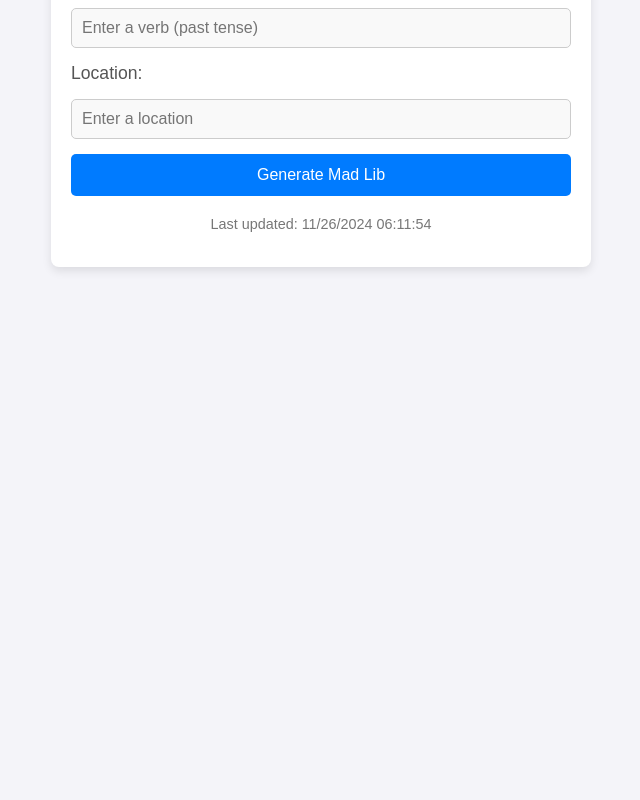
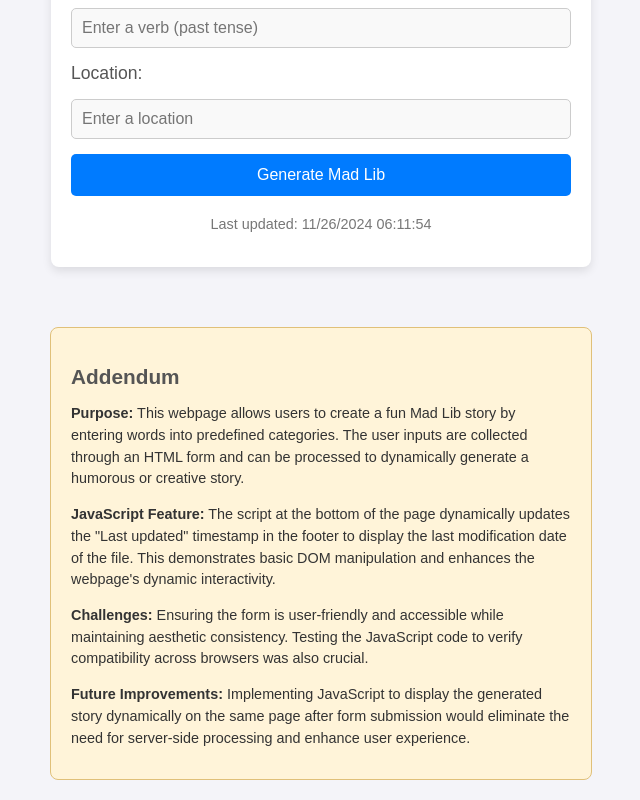
Before and after one commit to PELLURUMANASA/madlib, a website: page public/lab-7/index.html in a window 1280 px wide. Shown: the part 459-1259 px from the top of the page, without its empty margins (319-959 px from the left). Before the commit the page ends 800 px from the top, so only its background shows below. Drawn offline with Linux system fonts and the light colour scheme.

Commit message:
Update index.html

```diff
--- a/public/lab-7/index.html
+++ b/public/lab-7/index.html
@@ -76,6 +76,27 @@
       font-size: 0.9rem;
       color: #777;
     }
+
+    .addendum {
+      max-width: 500px;
+      margin: 20px auto;
+      padding: 20px;
+      background: #fff4d9;
+      border-radius: 8px;
+      border: 1px solid #e0c079;
+      font-size: 0.9rem;
+    }
+
+    .addendum h2 {
+      font-size: 1.3rem;
+      margin-bottom: 10px;
+      color: #555;
+    }
+
+    .addendum p {
+      margin-bottom: 10px;
+      line-height: 1.5;
+    }
   </style>
 </head>
 <body>
@@ -103,6 +124,15 @@
       <p>Last updated: <span id="lastUpdated"></span></p>
     </footer>
   </div>
+
+  <div class="addendum">
+    <h2>Addendum</h2>
+    <p><strong>Purpose:</strong> This webpage allows users to create a fun Mad Lib story by entering words into predefined categories. The user inputs are collected through an HTML form and can be processed to dynamically generate a humorous or creative story.</p>
+    <p><strong>JavaScript Feature:</strong> The script at the bottom of the page dynamically updates the "Last updated" timestamp in the footer to display the last modification date of the file. This demonstrates basic DOM manipulation and enhances the webpage's dynamic interactivity.</p>
+    <p><strong>Challenges:</strong> Ensuring the form is user-friendly and accessible while maintaining aesthetic consistency. Testing the JavaScript code to verify compatibility across browsers was also crucial.</p>
+    <p><strong>Future Improvements:</strong> Implementing JavaScript to display the generated story dynamically on the same page after form submission would eliminate the need for server-side processing and enhance user experience.</p>
+  </div>
+
   <script>
     document.getElementById('lastUpdated').textContent = document.lastModified;
   </script>
```
